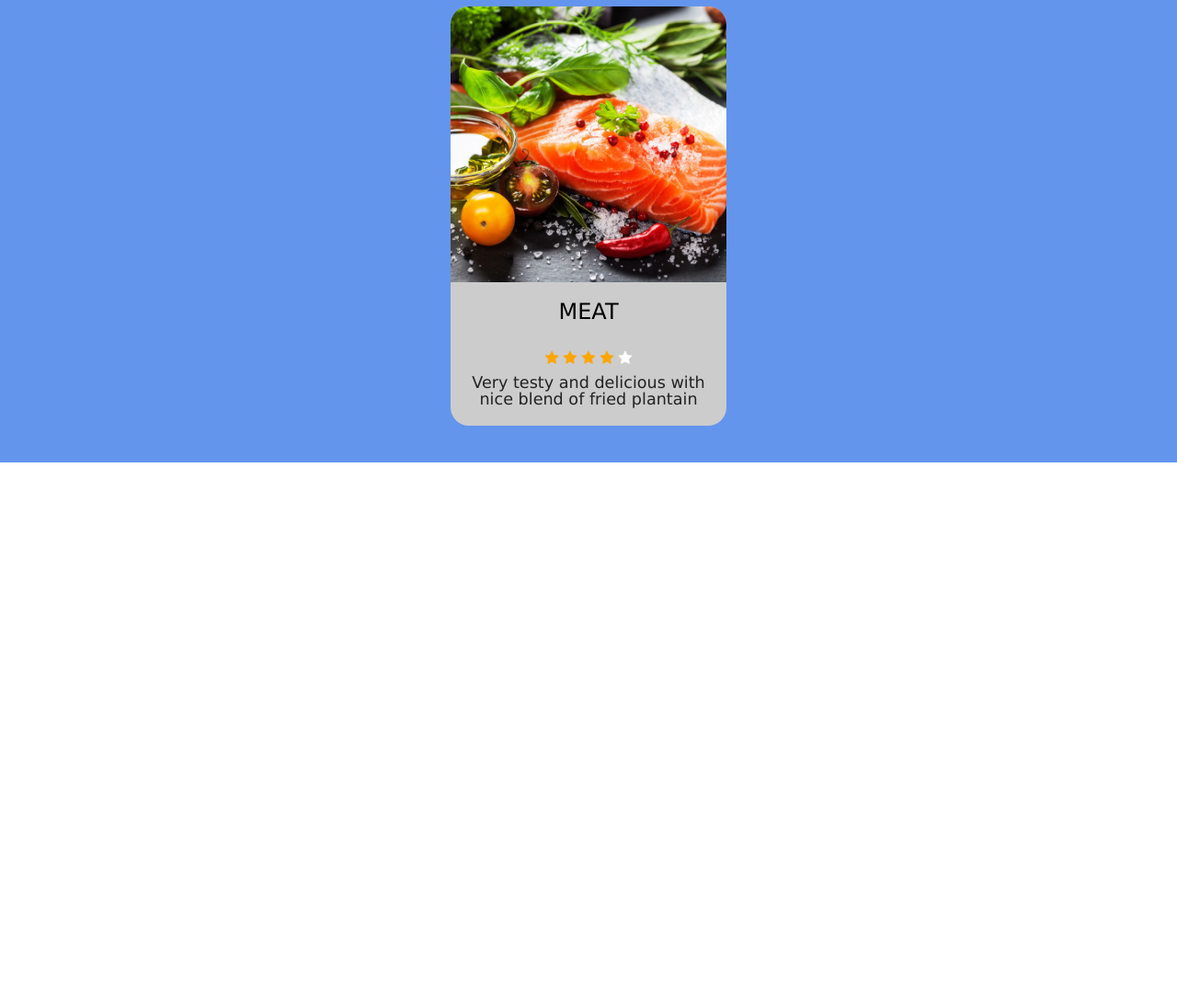
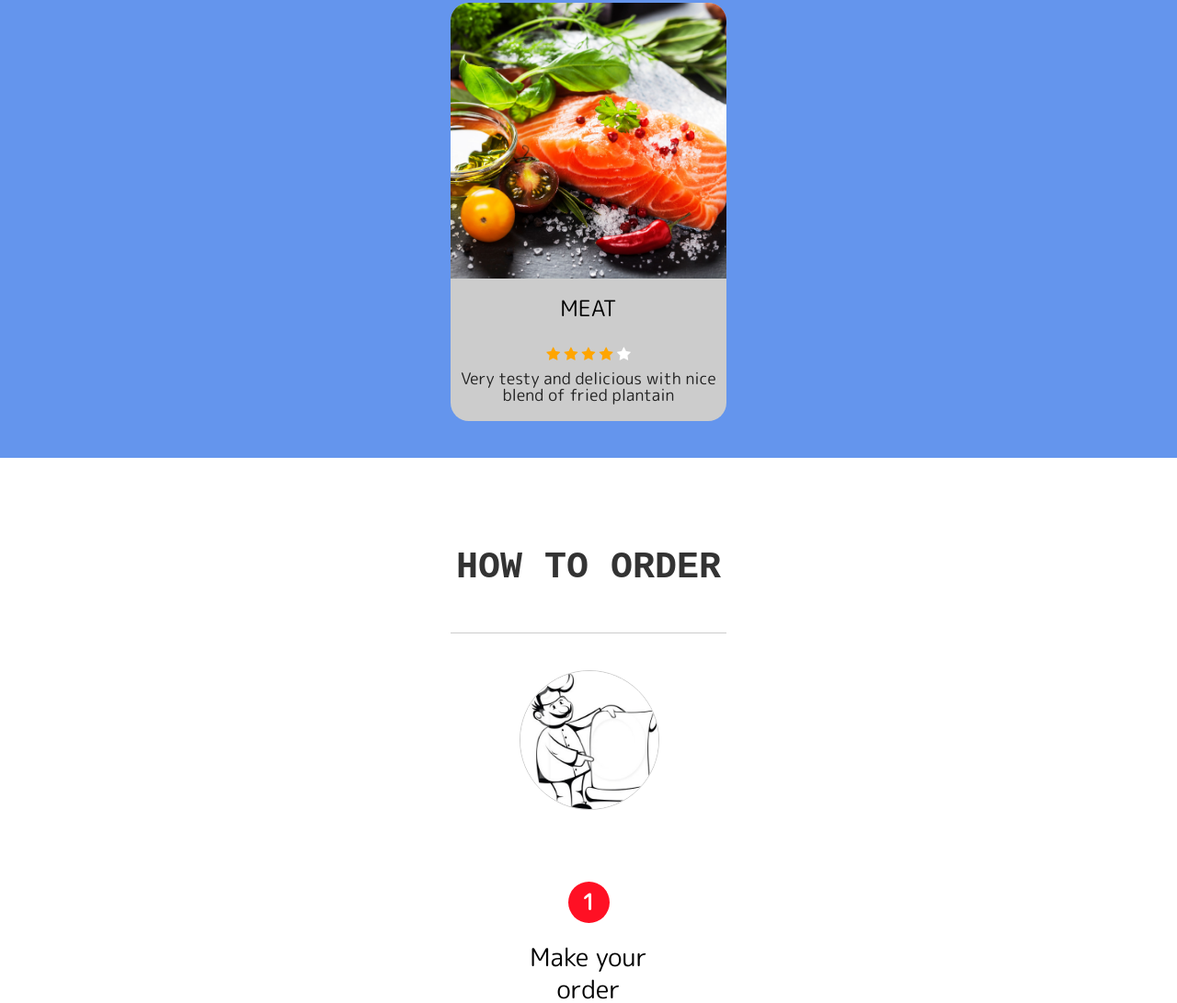
Before and after one commit to Luckzman/Fast-Food-Fast, a plain HTML site: page ui/index.html in a window 1280 px wide. Shown: the part 1709-2800 px from the top of the page at 92% size. Before the commit the page ends 2212 px from the top, so only its background shows below. Drawn offline with Linux system fonts and the light colour scheme.

Commit message:
add ' how to order ' section to homepage

```diff
--- a/ui/css/main.css
+++ b/ui/css/main.css
@@ -1,7 +1,9 @@
 body{
-    /* font-family: 'M PLUS Rounded 1c', sans-serif; */
-    font-family: 'Lucida Sans', 'Lucida Sans Regular', 'Lucida Grande', 'Lucida Sans Unicode', Geneva, Verdana, sans-serif;
+    font-family: 'M PLUS Rounded 1c', sans-serif;
 }
+
+
+/* HEADER SECTION */
 header{
     background-color: #f1f1f1;
     text-align: center;
@@ -11,12 +13,10 @@ header img{
     height: 20px;
     margin-bottom: 5px;
 }
-
 header nav ul{
     display: flex;
     justify-content: center
 }
-
 header nav a{
     color: #222;
     text-transform: uppercase;
@@ -25,7 +25,8 @@ header nav a{
     margin: 0 10px;
 }
 
-/* ShowCase Section */
+
+/* SHOWCASE SECTION */
 .showcase{
     height: 60vh;
     background-image: url('./../images/image-12.jpg');
@@ -40,7 +41,6 @@ header nav a{
     display: flex;
     justify-content: center;
     align-items: center;
-
 }
 .showcase .showcase-ad{
     width: 80%;
@@ -78,13 +78,15 @@ header nav a{
     margin-left: 10px;
 }
 
-/* Popular Order Section */
-.popular-order{
+
+
+/* POPULAR ORDER SECTION */
+.top-order{
     /* background: #4169e1; */
     background: cornflowerblue;
     padding: 50px 0 20px;
 }
-.popular-order h1{
+.top-order h1{
     font-size: 2.5rem;
     text-align: center;
     text-transform: uppercase;
@@ -93,20 +95,19 @@ header nav a{
     font-weight: 700;
     color: #eee;
 }
-.popular-order p{
+.top-order p{
     font-size: 1.1rem;
     text-align: center;
     color: #222;
     margin: 10px 0;
-
 }
-.popular-order .order-row{
+.top-order .order-row{
     display: flex;
     flex-direction: column;
     margin-top: 30px;
 }
-.popular-order .order-card{
-    width: 300px;
+.top-order .order-card{
+    max-width: 300px;
     background-color: #ccc;
     border-radius: 20px;
     flex: 1;
@@ -116,27 +117,84 @@ header nav a{
     justify-content: center;
     margin: 20px auto;
 }
-.popular-order.order-img{
+.top-order.order-img{
     max-width: 300px;
     max-height: 300px;
 }
-.popular-order .order-card img{
+.top-order .order-card img{
     width:100%;
     height:300px;
-    max-height:100%;
     object-fit: cover;
     border-radius: 20px 20px 0 0;
-    background: cover center no-repeat;
 }
-.popular-order .card-content{
+.top-order .card-content{
     padding: 10px;
     text-align: center;
 }
-.popular-order .card-content h3{
+.top-order .card-content h3{
     font-size: 1.5rem;
     text-transform: uppercase;
     padding: 10px 0;
 }
-.popular-order .star-rating{
+.top-order .star-rating{
     margin-top: 20px;
 }
+
+
+/* HOW TO ORDER SECTION */
+.order-steps{
+    /* background-color: #f1f1f1; */
+    padding: 50px 0;
+}
+.order-steps h1{
+    text-transform: uppercase;
+    text-align: center;
+    font-size: 2.5rem;
+    font-weight: 700;
+    font-family: 'Courier New', Courier, monospace;
+    color: #333;
+    margin: 50px 0 50px;
+}
+.order-steps .order-steps-card{
+    max-width: 300px;
+    text-align: center;
+    margin: 0 auto;
+    border-top: 1px solid #ccc;
+    border-bottom: 1px solid #ccc
+}
+.order-steps .order-steps-img{
+    width: 150px;
+    height: 150px;
+    margin: 20px auto 100px;
+}
+.order-steps img{
+    width:100%;
+    height: 100%;
+    object-fit: cover;
+    border-radius: 100%;
+    border: 1px solid #ccc;
+    margin: 20px 0;
+}
+.order-steps .order-steps-count{
+    height: 25px;
+    max-width: 25px;
+    display: block;
+    margin:20px auto;
+    padding: 10px;
+    border-radius: 100%;
+    background-color: #ff1024;
+    color:#fff;
+}
+.order-steps span{
+    font-size: 1.5rem;
+    font-weight: 700;
+}
+.order-steps .order-steps-msg{
+    max-width: 200px;
+    text-align: center;
+    margin: 20px auto 50px;
+}
+.order-steps p{
+    font-size: 1.7rem;
+    line-height: 2.2rem;
+}
--- a/ui/index.html
+++ b/ui/index.html
@@ -36,10 +36,10 @@
                 </div>
             </div>
         </div>
-        <div class="popular-order">
+        <div class="top-order">
             <div class="container">
-                <h1>popular order</h1>
-                <p>Client Most Popular Choice</p>
+                <h1>top order</h1>
+                <p>Customer's Top Most Choice</p>
                 <div class="row order-row">
                     <div class="order-card">
                         <div class="order-img">
@@ -88,8 +88,39 @@
                 </div>
             </div>
         </div>
-        <div>
-
+        <div class="order-steps">
+            <div class="container">
+                <h1>how to order</h1>
+                <div class="row">
+                    <div class="order-steps-card">
+                        <div class="order-steps-img">
+                            <img src="./images/make_order.jpeg" alt="make order">
+                        </div>
+                        <div class="order-steps-count"><span>1</span></div>
+                        <div class="order-steps-msg">
+                            <p>Make your order</p>
+                        </div>
+                    </div>
+                    <div class="order-steps-card">
+                        <div class="order-steps-img">
+                            <img src="./images/location.jpg" alt="make order">
+                        </div>
+                        <div class="order-steps-count"><span>2</span></div>
+                        <div class="order-steps-msg">
+                            <p>Choose your location</p>
+                        </div>
+                    </div>
+                    <div class="order-steps-card">
+                        <div class="order-steps-img">
+                            <img src="./images/food-truck-de-hamburgueres_2.png" alt="make order">
+                        </div>
+                        <div class="order-steps-count"><span>3</span></div>
+                        <div class="order-steps-msg">
+                            <p>Food is on the way</p>
+                        </div>
+                    </div>
+                </div>
+            </div>
         </div>
     </main>
 </body>
```
Also changed, not shown: ui/images/food-truck-de-hamburgueres_2.png (added), ui/images/location.jpg (added), ui/images/make_order.jpeg (added), ui/images/order2.jpg (added).
